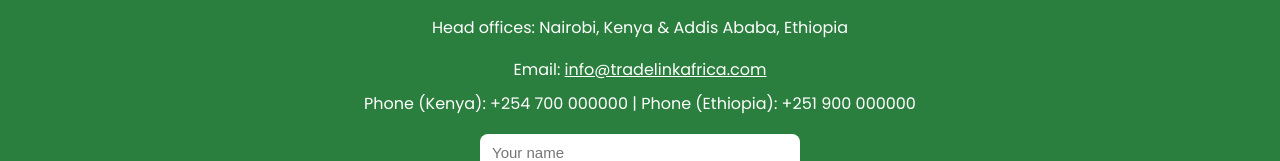
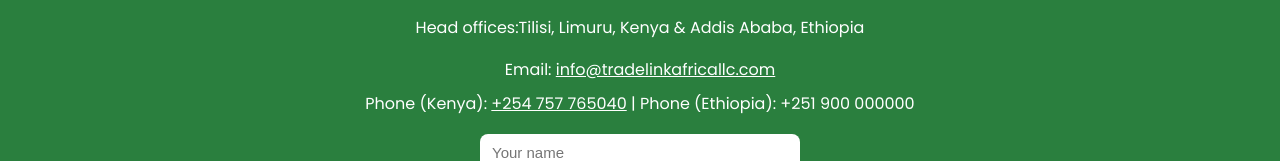
Before and after one commit to ahmedonour/TradeLinkAfrica, a plain HTML site: page index.html in a window 1280 px wide. Shown: the part 3956-4117 px from the top of the page. Drawn offline with Linux system fonts and the light colour scheme.

Commit message:
FormSubmit

```diff
--- a/index.html
+++ b/index.html
@@ -633,13 +633,13 @@
         <!-- Contact -->
         <section id="contact" class="contact animate-on-scroll" aria-labelledby="contact-heading">
             <h2 id="contact-heading">Contact Us</h2>
-            <p class="contact-info">Head offices: Nairobi, Kenya & Addis Ababa, Ethiopia</p>
+            <p class="contact-info">Head offices:Tilisi, Limuru, Kenya & Addis Ababa, Ethiopia</p>
             <div class="contact-info">
-                <p>Email: <a href="mailto:info@tradelinkafrica.com" style="color: #fff; text-decoration: underline;">info@tradelinkafrica.com</a></p>
-                <p>Phone (Kenya): +254 700 000000 | Phone (Ethiopia): +251 900 000000</p>
+                <p>Email: <a href="mailto:info@tradelinkafricallc.com" style="color: #fff; text-decoration: underline;">info@tradelinkafricallc.com</a></p>
+                <p>Phone (Kenya):  <a href="tel:+254757765040" style="color: #fff; text-decoration: underline;">+254 757 765040</a> | Phone (Ethiopia): +251 900 000000</p>
             </div>
 
-            <form class="contact-form" id="contactForm" onsubmit="return handleContactForm(event);" aria-label="Contact form">
+            <form action="https://formsubmit.co/info@tradelinkafricallc.com" method="post" class="contact-form" id="contactForm" onsubmit="return handleContactForm(event);" aria-label="Contact form">
                 <input type="text" id="name" placeholder="Your name" required />
                 <input type="email" id="email" placeholder="Email address" required />
                 <textarea id="message" placeholder="How can we help?" required></textarea>
```
